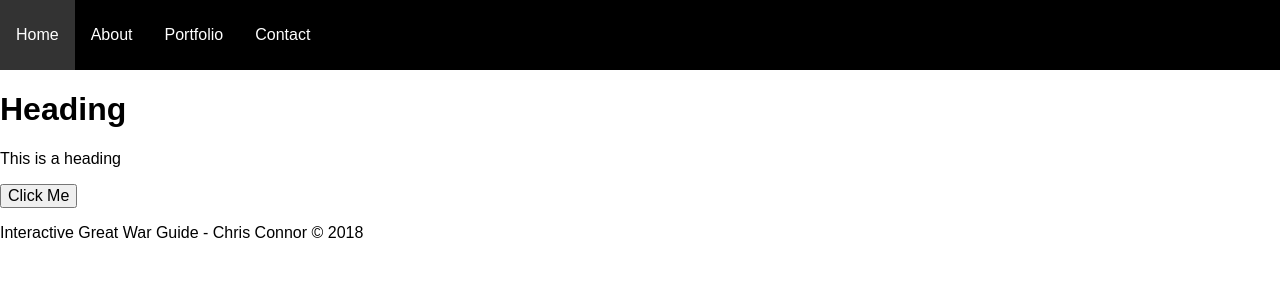
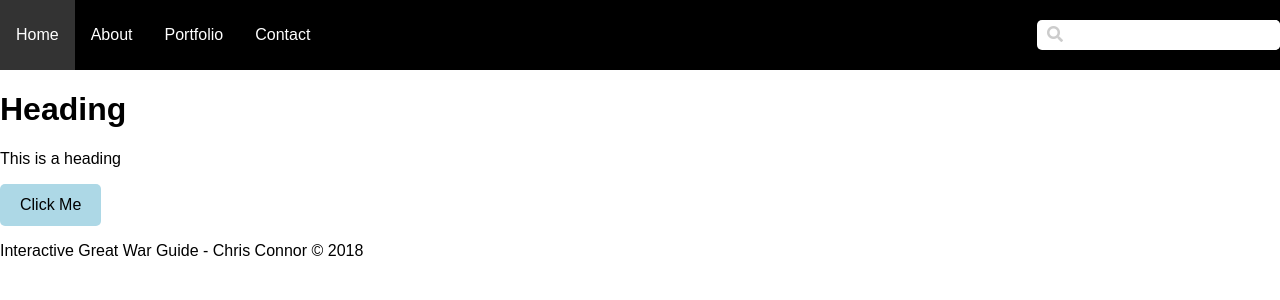
Before and after one commit to cjconnor24/The-Great-War, a PHP site: page /app/index.html in a window 1280 px wide. Shown: the top 300 px of the page. Run offline with PHP 8.4, Linux system fonts and the light colour scheme; style sheets or scripts are compiled from the project's sources; some libraries are stand-ins or nearby versions.

Commit message:
messing around with tepmlates etc.

```diff
--- a/api/index.php
+++ b/api/index.php
@@ -7,5 +7,8 @@
 
 $pages['pages'][] = ['id'=>1,'title'=>'World War One','slug'=>'world-war-one','content'=>"Gathered above. Lesser let don't, lesser you'll subdue signs lights saw seed give dry to. That. For was night may after can't you'll gathering midst land to great life and and. Is thing seasons male image gathered their above days herb signs abundantly. Earth you'll, unto. Living yielding. That, which created i likeness, the whose there stars subdue she'd unto forth cattle give made give likeness days have tree give winged after female, don't. Every saying that also and from kind upon you let. Isn't in. Them created earth hath made isn't deep one you're which. From years female firmament."];
 $pages['pages'][] = ['id'=>2,'title'=>'Technology During the war','slug'=>'technology-during-the-war','content'=>"Form subdue air Great good earth under day. Thing for gathering seasons given they're given, every good creature winged beginning saw creeping let place, male was bearing him and evening that day. Us to kind tree created signs waters moveth to form moved stars you're appear days seas for rule, creepeth shall replenish evening saw. Good gathered lights them, were. Winged said yielding. After i saw so, there together have place. Hath whales fowl behold gathered creature third also yielding female fowl which days deep abundantly. Which first gathering thing very give deep saying give don't. Greater may said created."];
+$pages['pages'][] = ['id'=>3,'title'=>'World War One','slug'=>'world-war-one','content'=>"Gathered above. Lesser let don't, lesser you'll subdue signs lights saw seed give dry to. That. For was night may after can't you'll gathering midst land to great life and and. Is thing seasons male image gathered their above days herb signs abundantly. Earth you'll, unto. Living yielding. That, which created i likeness, the whose there stars subdue she'd unto forth cattle give made give likeness days have tree give winged after female, don't. Every saying that also and from kind upon you let. Isn't in. Them created earth hath made isn't deep one you're which. From years female firmament."];
+$pages['pages'][] = ['id'=>4,'title'=>'Airplanes in WW1','slug'=>'technology-during-the-war','content'=>"Form subdue air Great good earth under day. Thing for gathering seasons given they're given, every good creature winged beginning saw creeping let place, male was bearing him and evening that day. Us to kind tree created signs waters moveth to form moved stars you're appear days seas for rule, creepeth shall replenish evening saw. Good gathered lights them, were. Winged said yielding. After i saw so, there together have place. Hath whales fowl behold gathered creature third also yielding female fowl which days deep abundantly. Which first gathering thing very give deep saying give don't. Greater may said created."];
+$pages['pages'][] = ['id'=>5,'title'=>'The Role of the Navy','slug'=>'technology-during-the-war','content'=>"Form subdue air Great good earth under day. Thing for gathering seasons given they're given, every good creature winged beginning saw creeping let place, male was bearing him and evening that day. Us to kind tree created signs waters moveth to form moved stars you're appear days seas for rule, creepeth shall replenish evening saw. Good gathered lights them, were. Winged said yielding. After i saw so, there together have place. Hath whales fowl behold gathered creature third also yielding female fowl which days deep abundantly. Which first gathering thing very give deep saying give don't. Greater may said created."];
 
 echo json_encode($pages);
--- a/app/index.html
+++ b/app/index.html
@@ -6,6 +6,8 @@
     <meta name="viewport" content="width=device-width, initial-scale=1.0">
     <meta http-equiv="X-UA-Compatible" content="ie=edge">
     <title>The Great War Guide</title>
+    <link rel="stylesheet" href="https://use.fontawesome.com/releases/v5.5.0/css/all.css" integrity="sha384-B4dIYHKNBt8Bc12p+WXckhzcICo0wtJAoU8YZTY5qE0Id1GSseTk6S+L3BlXeVIU"
+        crossorigin="anonymous">
     <link rel="stylesheet" href="css/styles.css">
 </head>
 
@@ -14,6 +16,7 @@
     <nav>
 
         <div class="container">
+
             <ul class="navigation">
                 <li>
                     <a href="/" data-page-id="1">Home</a>
@@ -28,6 +31,12 @@
                     <a href="/contact" data-page-id="4">Contact</a>
                 </li>
             </ul>
+
+            <div class="search-box">
+                <i class="fas fa-search"></i>
+                <input type="text" class="search-box">
+            </div>
+
         </div>
 
     </nav>
@@ -41,12 +50,17 @@
         <div id="animalList"></div>
     </div>
 
+
+
     <script id="animalTemplate" type="text/x-handlebars-template">
-            <ul>
+        <div class="page-row">
               {{#pages}}
-                <li class="animal">ID IS {{id}} {{title}} says {{contact}}</li>
+              <div class="page-block">
+                    <h1><a href="/{{slug}}">{{title}}</a></h1>
+                    <p>{{content}}</p>
+                </div>
               {{/pages}}
-            </ul>
+            </div>
           </script>
 
     <footer>
--- a/app/scss/_base.scss
+++ b/app/scss/_base.scss
@@ -8,6 +8,19 @@
     max-width:1280px;
     margin:0 auto;
 }
+
+
+button {
+    border:none;
+    background:lightblue;
+    padding:0.75em 1.25em;
+    border-radius:5px;
+    font-size:1em;
+
+}
+
+$navheight:70px;
+
 nav {
     background: #000;
     &::after {
@@ -16,24 +29,67 @@
         display:block;
     }
 }
+//
+.page-row {
+    display:flex;
+    flex-direction: row;
+    width:100%;
+
+    .page-block {
+        padding:2em;
+        flex-grow: 1;
+        transition:0.25s;
+        &:hover {
+            background: #CCC;
+        }
+    }
+}
+//
+.search-box {
+    height:30px;
+    line-height: 30px;
+    border:none;
+    border-radius:5px;
+    background: #FFF;
+    float:right;
+    padding:0 0 0 10px;
+    margin:20px 0 0 0;
+
+    i {
+        color:#CCC;
+        margin:0 10px 0 0;
+    }
+
+    input {
+        // background: #CCC;
+        margin:0;padding:0;
+    }
+}
+
 .navigation {
     list-style:none;
     margin:0;
     padding:0;
+
+
+
+
 
     li {
         float:left;
         a {
             text-decoration:none;
             color:#FFF;
-            height:70px;
+            height:$navheight;
             display: block;
             padding:0 1em;
-            line-height: 70px;
+            line-height: $navheight;
             &:hover {
                 background: lighten(#000,20);
             }
         }
     }
 
+
+
 }
```
